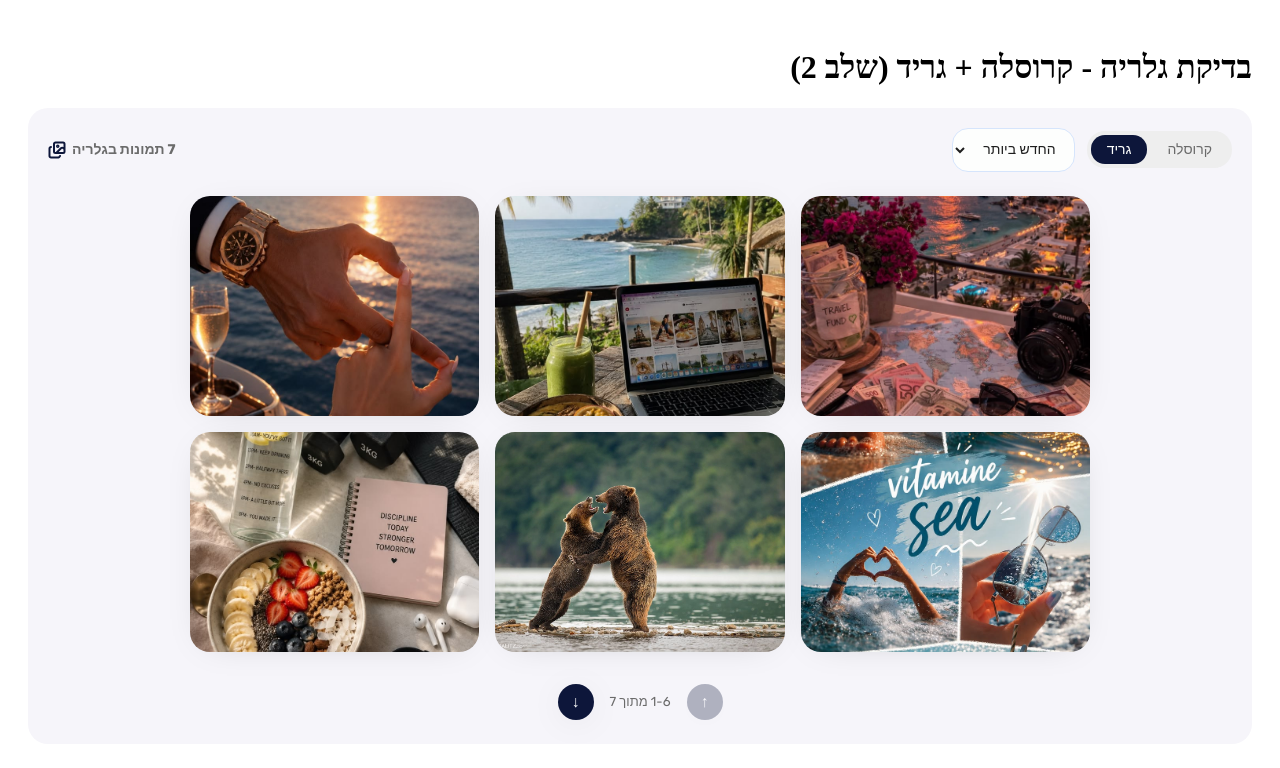
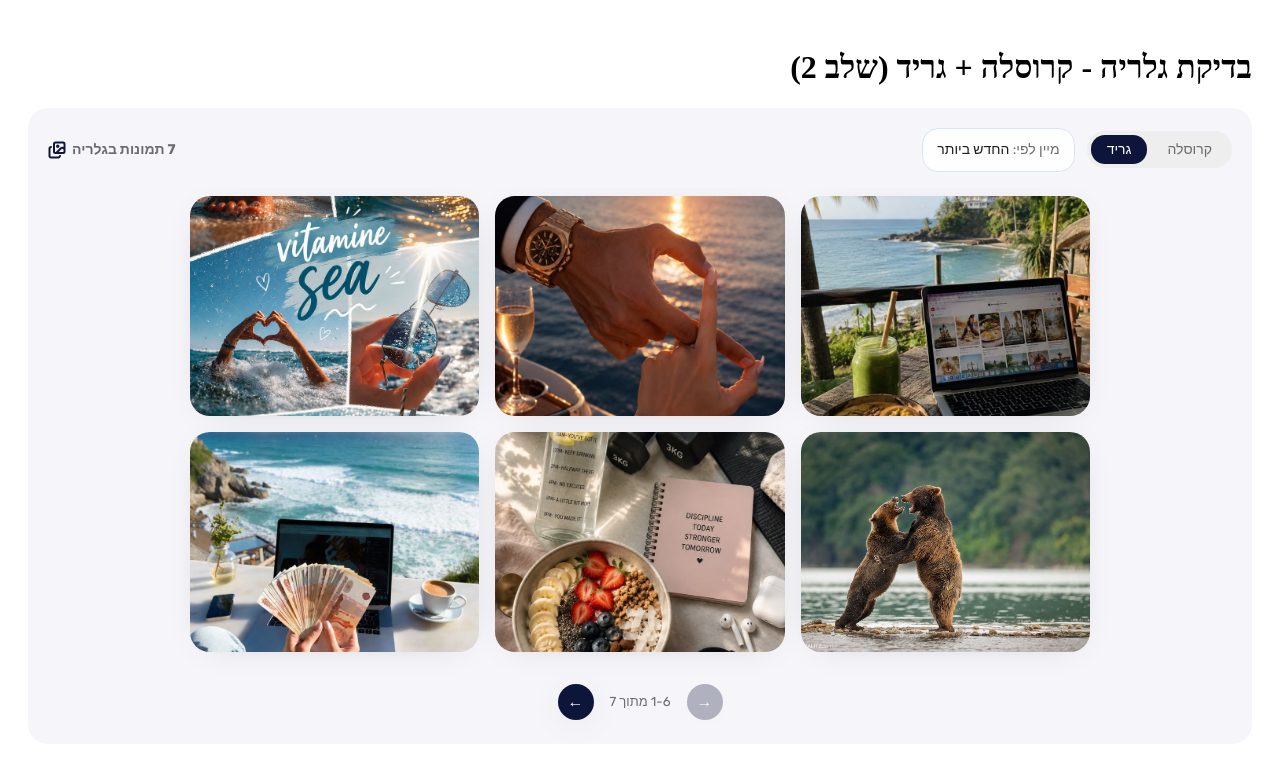
Before and after one commit to emkishon-del/iron-numbers-gallery, a Next.js app: page /gallery-test in a window 1280 px wide. Both pictures are taken after a click on the button "גריד". Shown: the top 768 px of the page. Built offline with nearby package versions, Linux system fonts and the light colour scheme.

Commit message:
add movment to grid and go CSS to the toolbar buttom

```diff
--- a/components/Gallery/Gallery.module.css
+++ b/components/Gallery/Gallery.module.css
@@ -1,3 +1,7 @@
+/* =========================================
+   01. IMPORTS & GENERAL
+   ========================================= */
+
 @import url('https://fonts.googleapis.com/css2?family=Rubik:wght@300;400;500;700&display=swap');
 
 .ing-gallery {
@@ -7,7 +11,10 @@
     border-radius: 20px;
 }
 
-/* ===== Toolbar ===== */
+
+/* =========================================
+   02. TOOLBAR
+   ========================================= */
 
 .ing-toolbar {
     display: flex;
@@ -19,26 +26,13 @@
 .ing-count-label {
     color: #6B6B6B;
     font-size: 18px;
-font-weight: bold;
+    font-weight: bold;
 }
 
 .ing-toolbar-controls {
     display: flex;
     align-items: center;
     gap: 12px;
-}
-
-.ing-sort-select {
-    height: 44px;
-    padding: 0 14px;
-    border: 1px solid #D6E5FC;
-    border-radius: 16px;
-    background-color: #FDFEFD;
-    font-family: Rubik, sans-serif;
-    font-size: 14px;
-    color: #1E1E1E;
-         cursor: pointer;
-
 }
 
 .ing-view-toggle {
@@ -66,6 +60,7 @@ font-weight: bold;
     background-color: #0D163A;
     color: #FDFEFD;
 }
+
 .ing-count-label {
     display: flex;
     align-items: center;
@@ -74,7 +69,112 @@ font-weight: bold;
     font-size: 14px;
     font-weight: 400;
 }
-/* ===== Carousel ===== */
+
+
+/* =========================================
+   03. SORT DROPDOWN
+   ========================================= */
+
+.ing-sort-select {
+    height: 44px;
+    padding: 0 14px;
+    border: 1px solid #D6E5FC;
+    border-radius: 16px;
+    background-color: #FDFEFD;
+    font-family: Rubik, sans-serif;
+    font-size: 14px;
+    color: #1E1E1E;
+    cursor: pointer;
+}
+
+.ing-sort-dropdown {
+    position: relative;
+}
+
+.ing-sort-button {
+    display: flex;
+    align-items: center;
+    gap: 8px;
+    height: 44px;
+    padding: 0 14px;
+    border: 1px solid #D6E5FC;
+    border-radius: 16px;
+    background-color: #FDFEFD;
+    font-family: Rubik, sans-serif;
+    font-size: 14px;
+    color: #1E1E1E;
+    cursor: pointer;
+    white-space: nowrap;
+}
+
+.ing-sort-button-label {
+    color: #6B6B6B;
+    font-weight: 400;
+}
+
+.ing-sort-button-label strong {
+    color: #1E1E1E;
+    font-weight: 500;
+}
+
+.ing-sort-chevron {
+    font-size: 16px;
+    color: #6B6B6B;
+    transition: transform 0.15s ease;
+    line-height: 1;
+}
+
+.ing-sort-chevron-open {
+    transform: rotate(180deg);
+}
+
+.ing-sort-menu {
+    position: absolute;
+    top: calc(100% + 6px);
+    right: 0;
+    min-width: 160px;
+    background-color: #FDFEFD;
+    border: 1px solid #D6E5FC;
+    border-radius: 16px;
+    box-shadow: 0 4px 35px -10px rgba(0, 0, 0, 0.25);
+    padding: 6px;
+    list-style: none;
+    margin: 0;
+    z-index: 20;
+}
+
+.ing-sort-option {
+    display: block;
+    width: 100%;
+    text-align: right;
+    border: none;
+    background: transparent;
+    font-family: Rubik, sans-serif;
+    font-size: 14px;
+    color: #1E1E1E;
+    padding: 10px 12px;
+    border-radius: 12px;
+    cursor: pointer;
+    transition: background-color 0.15s ease, color 0.15s ease;
+}
+
+.ing-sort-option:hover {
+    background-color: #F6F5FA;
+}
+
+.ing-sort-option-active {
+    background-color: #0D163A;
+    color: #FDFEFD;
+}
+
+.ing-sort-option-active:hover {
+    background-color: #0D163A;
+}
+
+
+/* =========================================
+   04. CAROUSEL & TRACK
+   ========================================= */
 
 .ing-carousel {
     display: flex;
@@ -92,10 +192,12 @@ font-weight: bold;
     flex: 1;
     overflow: hidden; /* חדש - כדי שהאנימציה לא תגלוש */
 }
+
 .ing-track-inner .ing-image-wrapper {
     width: 100% !important;
     height: 100% !important;
 }
+
 .ing-track-inner {
     display: flex;
     align-items: center;
@@ -104,6 +206,7 @@ font-weight: bold;
     width: 100%;
     will-change: transform;
 }
+
 .ing-arrow {
     background: #0D163A;
     color: #FDFEFD;
@@ -152,7 +255,102 @@ font-weight: bold;
     background-color: #047AFF;
 }
 
-/* ===== Shared image tile ===== */
+
+/* =========================================
+   05. GRID & GRID SLIDER
+   ========================================= */
+
+.ing-grid {
+    display: grid;
+    grid-template-columns: repeat(3, 1fr);
+    gap: 16px;
+    padding: 8px 0 24px;
+    max-width: 900px;
+    margin: 0 auto;
+}
+
+.ing-grid-item {
+    width: 100%;
+    height: 220px;
+    overflow: hidden;
+    transition: transform 0.15s ease, box-shadow 0.15s ease;
+}
+
+.ing-grid-item img {
+    display: block;
+    width: 100%;
+    height: 100%;
+    object-fit: cover;
+}
+
+.ing-grid-item:hover {
+    transform: translateY(-2px);
+    box-shadow: 0 4px 35px -10px rgba(0, 0, 0, 0.25);
+}
+
+.ing-grid-slider {
+    overflow: hidden;
+    position: relative;
+}
+
+.ing-grid-track {
+    display: flex;
+    width: 100%;
+    transition: transform 0.35s cubic-bezier(0.4, 0, 0.2, 1);
+}
+
+.ing-grid-half {
+    flex: 0 0 100%;
+    min-width: 0;
+}
+
+.ing-grid-pagination {
+    display: flex;
+    align-items: center;
+    justify-content: center;
+    gap: 16px;
+    padding: 8px 0 4px;
+}
+
+.ing-page-arrow {
+    background: #0D163A;
+    color: #FDFEFD;
+    border: none;
+    border-radius: 50%;
+    width: 36px;
+    height: 36px;
+    font-size: 16px;
+    cursor: pointer;
+    box-shadow: 0 4px 35px -10px rgba(0, 0, 0, 0.25);
+    transition: filter 0.15s ease;
+}
+
+.ing-page-arrow:hover:not(:disabled) { filter: brightness(1.15); }
+.ing-page-arrow:disabled { opacity: 0.3; cursor: default; }
+
+.ing-page-label {
+    font-size: 13px;
+    color: #6B6B6B;
+    font-family: Rubik, sans-serif;
+}
+
+.ing-grid-caption {
+    position: absolute;
+    bottom: 0;
+    left: 0;
+    right: 0;
+    background: rgba(253, 254, 253, 0.9);
+    color: #6B6B6B;
+    font-size: 12px;
+    font-weight: 400;
+    padding: 4px 8px;
+    text-align: center;
+}
+
+
+/* =========================================
+   06. SHARED IMAGE TILES & STATES
+   ========================================= */
 
 .ing-image-wrapper {
     position: relative;
@@ -210,76 +408,3 @@ font-weight: bold;
     50% { opacity: 0.6; }
     100% { opacity: 1; }
 }
-
-/* ===== Grid ===== */
-
-.ing-grid {
-    display: grid;
-    grid-template-columns: repeat(3, 1fr);
-    gap: 16px;
-    padding: 8px 0 24px;
-    max-width: 900px;
-    margin: 0 auto;
-}
-
-.ing-grid-item {
-    width: 100%;
-    height: 220px;
-    overflow: hidden;
-    transition: transform 0.15s ease, box-shadow 0.15s ease;
-}
-
-.ing-grid-item img {
-    display: block;
-    width: 100%;
-    height: 100%;
-    object-fit: cover;
-}
-
-.ing-grid-item:hover {
-    transform: translateY(-2px);
-    box-shadow: 0 4px 35px -10px rgba(0, 0, 0, 0.25);
-}
-
-.ing-grid-pagination {
-    display: flex;
-    align-items: center;
-    justify-content: center;
-    gap: 16px;
-    padding: 8px 0 4px;
-}
-
-.ing-page-arrow {
-    background: #0D163A;
-    color: #FDFEFD;
-    border: none;
-    border-radius: 50%;
-    width: 36px;
-    height: 36px;
-    font-size: 16px;
-    cursor: pointer;
-    box-shadow: 0 4px 35px -10px rgba(0, 0, 0, 0.25);
-    transition: filter 0.15s ease;
-}
-
-.ing-page-arrow:hover:not(:disabled) { filter: brightness(1.15); }
-.ing-page-arrow:disabled { opacity: 0.3; cursor: default; }
-
-.ing-page-label {
-    font-size: 13px;
-    color: #6B6B6B;
-    font-family: Rubik, sans-serif;
-}
-
-.ing-grid-caption {
-    position: absolute;
-    bottom: 0;
-    left: 0;
-    right: 0;
-    background: rgba(253, 254, 253, 0.9);
-    color: #6B6B6B;
-    font-size: 12px;
-    font-weight: 400;
-    padding: 4px 8px;
-    text-align: center;
-}
--- a/components/Gallery/GalleryToolbar.js
+++ b/components/Gallery/GalleryToolbar.js
@@ -1,11 +1,18 @@
+import { useState, useRef, useEffect } from 'react';
 import styles from './Gallery.module.css';
 import GalleryIcon from './GalleryIcon';
-export default function GalleryToolbar({ viewMode, onViewModeChange, imageCount , sortType,onSortChange}) {
+
+const SORT_OPTIONS = [
+    { value: 'name-asc', label: 'שם' },
+    { value: 'date-desc', label: 'החדש ביותר' },
+    { value: 'date-asc', label: 'הישן ביותר' },
+];
+
+export default function GalleryToolbar({ viewMode, onViewModeChange, imageCount, sortType, onSortChange }) {
     return (
         <div className={styles['ing-toolbar']} dir="rtl">
 
             <div className={styles['ing-toolbar-controls']}>
-
 
                 <div className={styles['ing-view-toggle']}>
                     <button
@@ -29,15 +36,74 @@ export default function GalleryToolbar({ viewMode, onViewModeChange, imageCount
                         גריד
                     </button>
                 </div>
-                <select className={styles['ing-sort-select']} value={sortType} onChange={(e) => onSortChange(e.target.value)}>
-                    <option value="name-asc">לפי שם</option>
-                    <option value="date-desc">החדש ביותר</option>
-                    <option value="date-asc">הישן ביותר</option>
-                </select>
+
+                <SortDropdown sortType={sortType} onSortChange={onSortChange} />
             </div>
-            <span className={styles['ing-count-label']}><strong>{imageCount} תמונות בגלריה </strong>
-                <GalleryIcon classname={styles['ing-count-label']} /></span>
+
+            <span className={styles['ing-count-label']}>
+                <strong>{imageCount} תמונות בגלריה </strong>
+                <GalleryIcon classname={styles['ing-count-label']} />
+            </span>
 
         </div>
     );
 }
+
+function SortDropdown({ sortType, onSortChange }) {
+    const [isOpen, setIsOpen] = useState(false);
+    const wrapperRef = useRef(null);
+
+    const selected = SORT_OPTIONS.find((opt) => opt.value === sortType) || SORT_OPTIONS[0];
+
+    // סגירה בלחיצה מחוץ לדרופדאון
+    useEffect(() => {
+        function handleClickOutside(e) {
+            if (wrapperRef.current && !wrapperRef.current.contains(e.target)) {
+                setIsOpen(false);
+            }
+        }
+        document.addEventListener('mousedown', handleClickOutside);
+        return () => document.removeEventListener('mousedown', handleClickOutside);
+    }, []);
+
+    const handleSelect = (value) => {
+        onSortChange(value);
+        setIsOpen(false);
+    };
+
+    return (
+        <div className={styles['ing-sort-dropdown']} ref={wrapperRef}>
+            <button
+                type="button"
+                className={styles['ing-sort-button']}
+                onClick={() => setIsOpen((prev) => !prev)}
+                aria-haspopup="listbox"
+                aria-expanded={isOpen}
+            >
+                <span className={styles['ing-sort-button-label']}>
+                    מיין לפי: <strong>{selected.label}</strong>
+                </span>
+            </button>
+
+            {isOpen && (
+                <ul className={styles['ing-sort-menu']} role="listbox">
+                    {SORT_OPTIONS.map((opt) => (
+                        <li key={opt.value} role="option" aria-selected={opt.value === sortType}>
+                            <button
+                                type="button"
+                                className={
+                                    opt.value === sortType
+                                        ? `${styles['ing-sort-option']} ${styles['ing-sort-option-active']}`
+                                        : styles['ing-sort-option']
+                                }
+                                onClick={() => handleSelect(opt.value)}
+                            >
+                                {opt.label}
+                            </button>
+                        </li>
+                    ))}
+                </ul>
+            )}
+        </div>
+    );
+}
--- a/components/Gallery/GridView.js
+++ b/components/Gallery/GridView.js
@@ -10,64 +10,76 @@ export default function GridView({ images = [], onImageClick, onImageFail }) {
   if (images.length === 0) return null;
 
   const totalPages = Math.ceil(images.length / PAGE_SIZE);
-  const start = page * PAGE_SIZE;
+
+  const getPageImages = (p) => {
+    const start = p * PAGE_SIZE;
     const end = start + PAGE_SIZE;
+    let visible = images.slice(start, end);
 
-  let visibleImages = images.slice(start, end);
-
-  if (visibleImages.length < PAGE_SIZE) {
-    const missing = PAGE_SIZE - visibleImages.length;
+    if (visible.length < PAGE_SIZE) {
+      const missing = PAGE_SIZE - visible.length;
       const previousImages = images.slice(start - missing, start);
-
-    visibleImages = [...previousImages, ...visibleImages];
+      visible = [...previousImages, ...visible];
     }
-
-  const goNextPage = () => {
-    setPage((prev) => Math.min(prev + 1, totalPages - 1));
+    return visible;
   };
 
-  const goPrevPage = () => {
-    setPage((prev) => Math.max(prev - 1, 0));
-  };
+  const goNextPage = () => setPage((prev) => Math.min(prev + 1, totalPages - 1));
+  const goPrevPage = () => setPage((prev) => Math.max(prev - 1, 0));
+
+  const start = page * PAGE_SIZE;
 
   return (
     <div>
+      <div className={styles['ing-grid-slider']}>
+        {/* dir="rtl" מעמיד את העמוד הבא משמאל, וה-translateX החיובי מביא אותו משמאל למרכז */}
+        <div
+          className={styles['ing-grid-track']}
+          dir="rtl"
+          style={{ transform: `translateX(${page * 100}%)` }}
+        >
+          {Array.from({ length: totalPages }, (_, pageIndex) => (
+            <div key={pageIndex} className={styles['ing-grid-half']}>
               <div className={styles['ing-grid']} dir="rtl">
-        {visibleImages.map((image) => (
+                {getPageImages(pageIndex).map((image) => (
                   <GalleryImage
                     key={image.uid}
                     image={image}
                     size="grid"
-            // הלייטבוקס צריך את המיקום האמיתי במערך המקורי (0-based),
-            // לא את image.id (שהוא רק מספר תצוגה) - מוצאים אותו לפי uid הקבוע
                     onClick={() => onImageClick(images.findIndex((img) => img.uid === image.uid))}
                     onFail={onImageFail}
                   />
                 ))}
               </div>
+            </div>
+          ))}
+        </div>
+      </div>
 
       {totalPages > 1 && (
-        <div className={styles['ing-grid-pagination']}>
+        <div className={styles['ing-grid-pagination']} dir="rtl">
+          {/* כפתור ימין (→): מנוטרל בעמוד הראשון (0), מחזיר אחורה לעמוד הקודם */}
           <button
             className={styles['ing-page-arrow']}
             onClick={goPrevPage}
             disabled={page === 0}
             aria-label="הקודמות"
           >
-            ↑
+            →
           </button>
 
           <span className={styles['ing-page-label']}>
             {start + 1}-{Math.min(start + PAGE_SIZE, images.length)} מתוך {images.length}
           </span>
 
+          {/* כפתור שמאל (←): פעיל בעמוד הראשון, מעביר קדימה לעמוד הבא משמאל */}
           <button
             className={styles['ing-page-arrow']}
             onClick={goNextPage}
             disabled={page === totalPages - 1}
             aria-label="הבאות"
           >
-            ↓
+            ←
           </button>
         </div>
       )}
```
Lines whose indentation alone changed are shown as unchanged.
